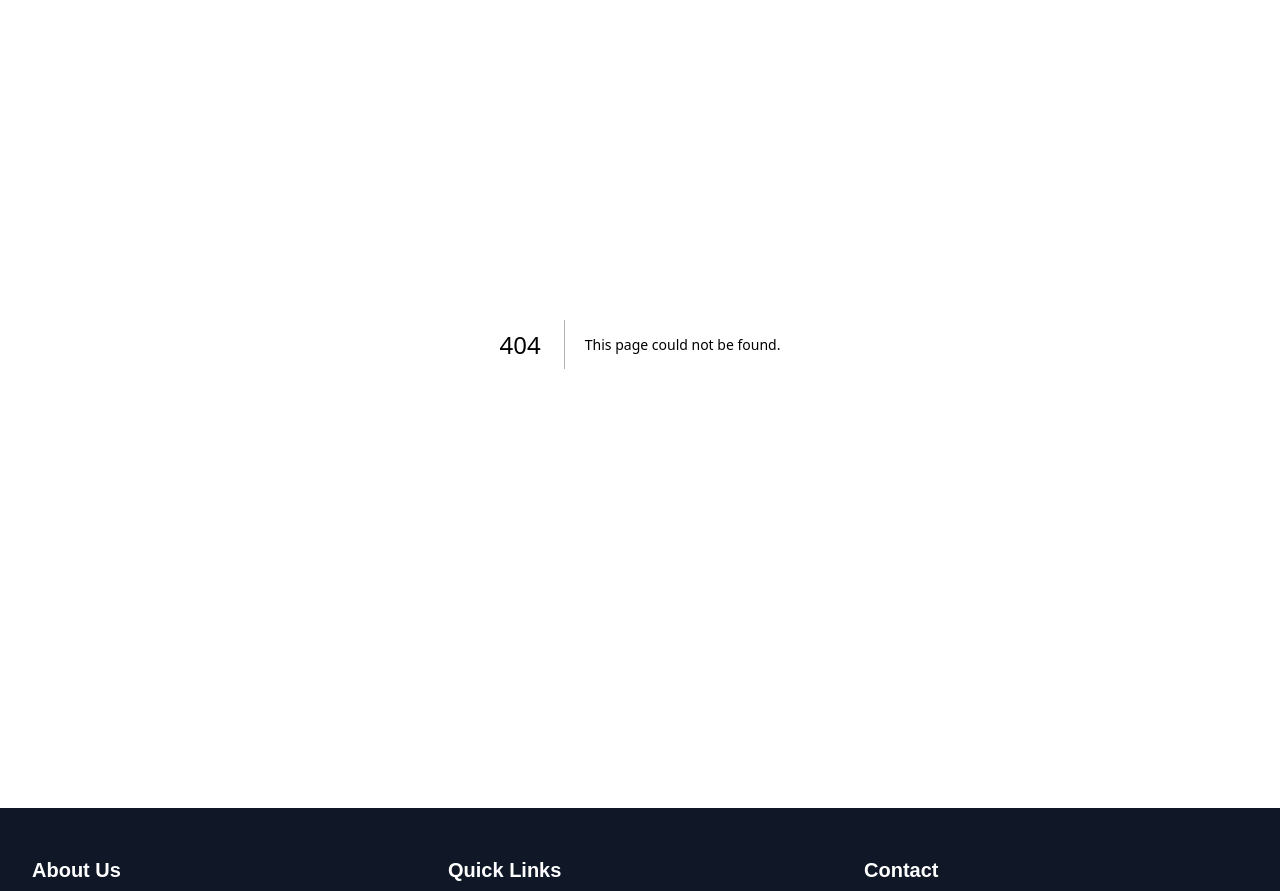
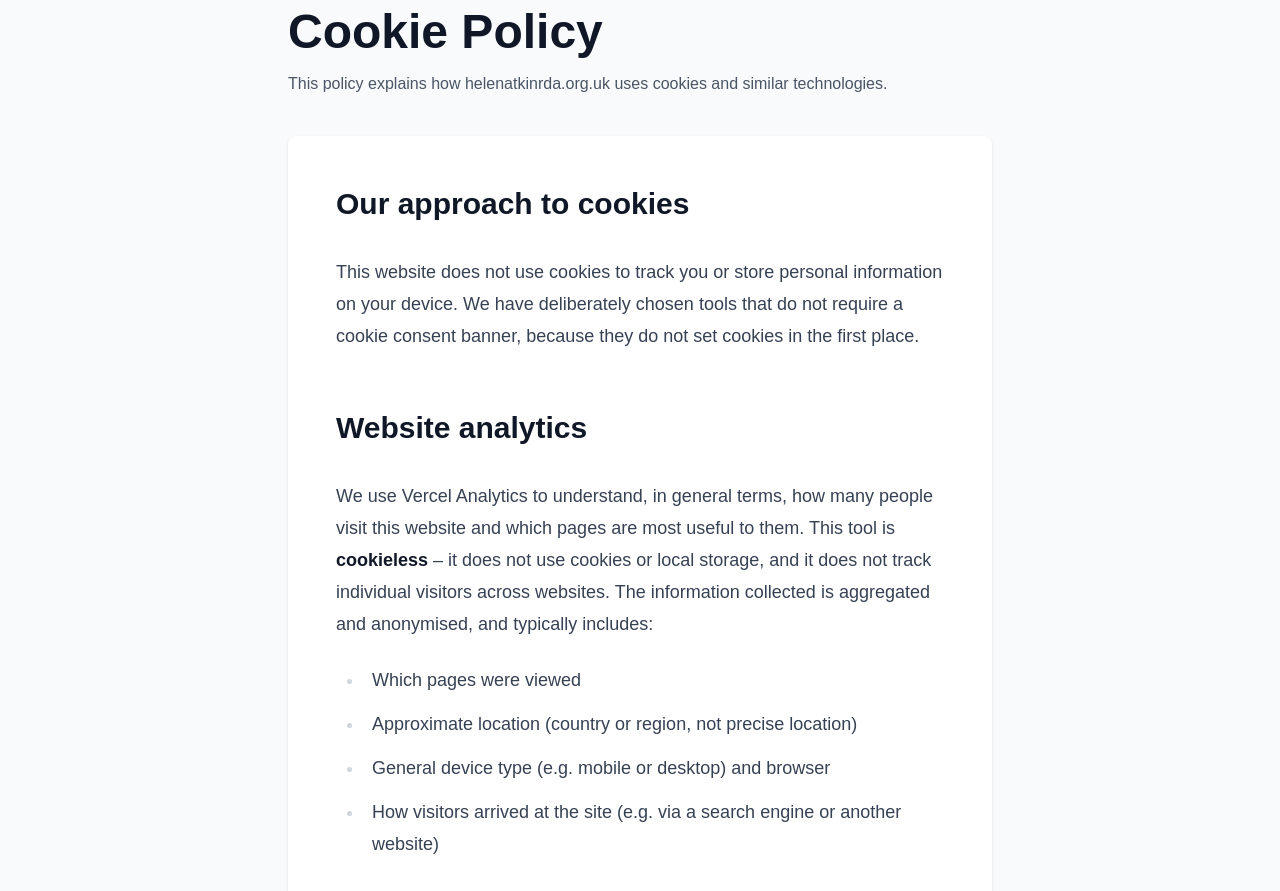
Before and after one commit to AlbyAtkinson71/helenatkin-rda, a Next.js app: page /cookie-policy in a window 1280 px wide. Before the commit this address had no page. Shown: the part 120-1011 px from the top of the page. Built offline with nearby package versions, Linux system fonts and the light colour scheme.

Commit message:
Add cookie policy page and Vercel Analytics

```diff
--- a/app/accessibility-statement/page.js
+++ b/app/accessibility-statement/page.js
@@ -84,7 +84,7 @@
             accessibility, please get in touch:
           </p>
           <ul>
-            <li>Email: <a href="mailto:website@helenatkinrda.org.uk" className="text-emerald-700 underline hover:text-emerald-800">wardsinbuxton@gmail.com</a></li>
+            <li>Email: <a href="mailto:website@helenatkinrda.org.uk" className="text-emerald-700 underline hover:text-emerald-800">website@helenatkinrda.org.uk</a></li>
           </ul>
           <p>We aim to respond to accessibility queries within a reasonable timeframe.</p>
 
--- /dev/null
+++ b/app/cookie-policy/page.js
@@ -0,0 +1,91 @@
+// app/cookie-policy/page.js
+
+export const metadata = {
+  title: 'Cookie Policy',
+  description: 'Cookie policy for the Helen Atkin Group RDA website.',
+};
+
+export default function CookiePolicy() {
+  return (
+    <main id="main-content" className="py-16 bg-gray-50">
+      <div className="max-w-3xl mx-auto px-4 sm:px-6 lg:px-8">
+        <header className="mb-10">
+          <h1 className="text-4xl md:text-5xl font-bold text-gray-900 mb-4">
+            Cookie Policy
+          </h1>
+          <p className="text-gray-600">
+            This policy explains how helenatkinrda.org.uk uses cookies and similar technologies.
+          </p>
+        </header>
+
+        <div className="prose prose-lg max-w-none bg-white rounded-lg shadow-sm p-8 md:p-12">
+          <h2>Our approach to cookies</h2>
+          <p>
+            This website does not use cookies to track you or store personal information on
+            your device. We have deliberately chosen tools that do not require a cookie consent
+            banner, because they do not set cookies in the first place.
+          </p>
+
+          <h2>Website analytics</h2>
+          <p>
+            We use Vercel Analytics to understand, in general terms, how many people visit
+            this website and which pages are most useful to them. This tool is{' '}
+            <strong>cookieless</strong> &ndash; it does not use cookies or local storage, and it
+            does not track individual visitors across websites. The information collected is
+            aggregated and anonymised, and typically includes:
+          </p>
+          <ul>
+            <li>Which pages were viewed</li>
+            <li>Approximate location (country or region, not precise location)</li>
+            <li>General device type (e.g. mobile or desktop) and browser</li>
+            <li>How visitors arrived at the site (e.g. via a search engine or another website)</li>
+          </ul>
+          <p>
+            This information cannot be used to identify you personally, and is used only to help
+            us understand how the website is used so we can improve it.
+          </p>
+
+          <h2>Embedded video content</h2>
+          <p>
+            Some articles on this website include videos hosted on YouTube, shown using
+            YouTube&rsquo;s privacy-enhanced mode. In this mode, YouTube does not store
+            information about visitors who do not click play. If you choose to play a video,
+            YouTube may set its own cookies in line with{' '}
+            <a
+              href="https://policies.google.com/privacy"
+              target="_blank"
+              rel="noopener noreferrer"
+              className="text-emerald-700 underline hover:text-emerald-800"
+            >
+              Google&rsquo;s own privacy policy
+            </a>
+            , which is outside of our control.
+          </p>
+
+          <h2>External links</h2>
+          <p>
+            This website contains links to external websites, including our online donation
+            page and Facebook page. These websites have their own privacy and cookie policies,
+            which we encourage you to review separately &ndash; we are not responsible for the
+            content or practices of external sites.
+          </p>
+
+          <h2>Changes to this policy</h2>
+          <p>
+            If we ever introduce additional cookies or tracking tools in the future, we will
+            update this policy and, where required by law, seek your consent first.
+          </p>
+          <p>This policy was last reviewed on <strong>12 August 2026</strong>.</p>
+
+          <h2>Questions</h2>
+          <p>
+            If you have any questions about this policy, please contact us at{' '}
+            <a href="mailto:website@helenatkinrda.org.uk" className="text-emerald-700 underline hover:text-emerald-800">
+              website@helenatkinrda.org.uk
+            </a>.
+          </p>
+        </div>
+      </div>
+    </main>
+  );
+}
```
